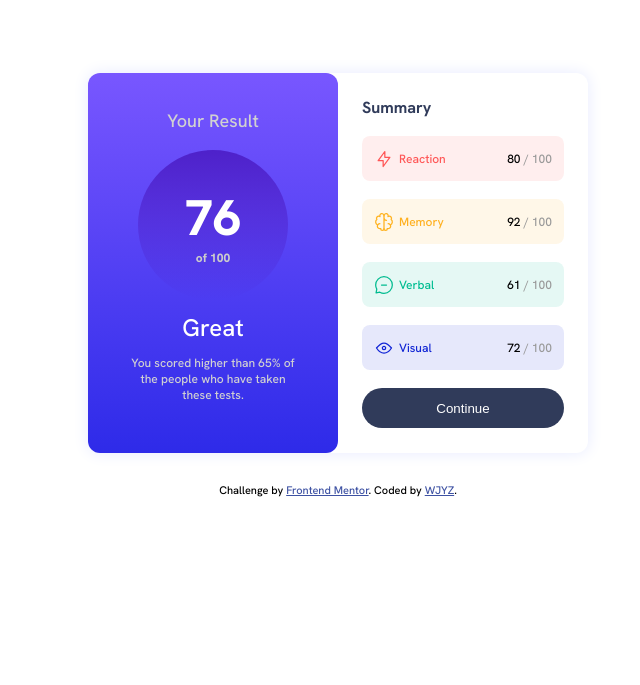
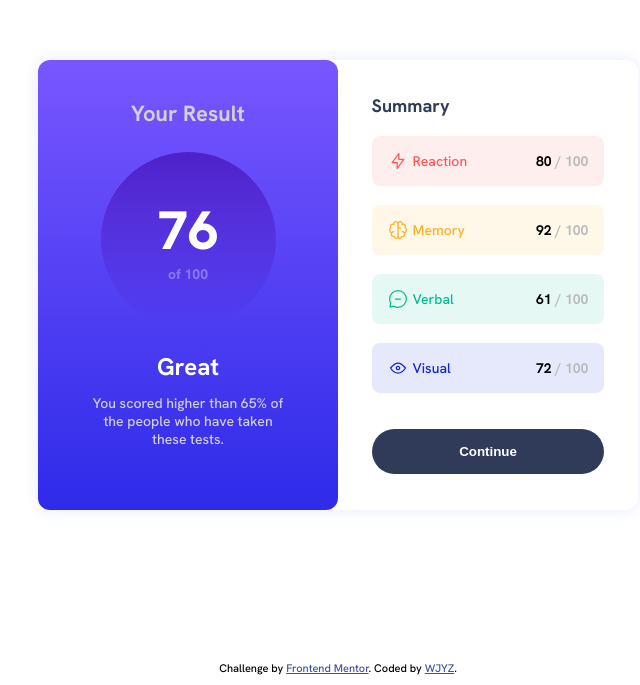
Before and after one commit to g1Ynuj/results-summary.frontendmentor, a plain HTML site: page index.html in a window 1280 px wide. Shown: the part 115-800 px from the top of the page, without its empty margins (302-942 px from the left). Drawn offline with Linux system fonts and the light colour scheme.

Commit message:
button active style

```diff
--- a/styles.css
+++ b/styles.css
@@ -6,7 +6,7 @@ body {
 }
 
 p {
-  font-size: 18px;
+  font-size: 22px;
   font-weight: 500;
 }
 
@@ -20,8 +20,8 @@ p {
 }
 
 .card {
-  width: 500px;
-  height: 380px;
+  width: 600px;
+  height: 450px;
   border-radius: 12px;
   box-shadow: 0 0 15px 1px rgb(234, 237, 255);
   display: flex;
@@ -40,70 +40,76 @@ p {
 }
 
 .left-con {
-  margin-bottom: 20px;
-  padding: 0 40px;
+  padding: 0 3rem;
+  margin-bottom: 2rem;
 }
 
 .result-text {
   color: hsl(0, 0%, 82%);
+  font-weight: 700;
 }
 
 .circle-bg {
-  width: 150px;
-  height: 150px;
+  width: 175px;
+  height: 175px;
   background: linear-gradient(hsla(256, 72%, 46%, 1), hsla(241, 72%, 46%, 0));
   border-radius: 50%;
   display: flex;
   flex-direction: column;
   justify-content: center;
   align-items: center;
-  margin: 12px auto;
+  margin: 1.5rem auto;
 }
 
 .score {
-  font-size: 50px;
+  font-size: 54px;
   font-weight: 800;
 }
 
 .score span {
   display: block;
-  font-size: 12px;
-  color: #ccc;
+  font-size: 14px;
+  opacity: 0.3;
 }
 
 .great-text {
   font-size: 24px;
+  font-weight: 700;
   margin: 0;
 }
 
 .description {
   color: hsl(0, 0%, 82%);
-  font-size: 12px;
+  font-size: 14px;
   margin-top: 12px;
 }
 
 .right {
   width: 50%;
 }
+
 .right-con {
-  padding: 24px;
+  padding: 2.1rem;
 }
+
 .right-con .title {
+  font-size: 18px;
   color: hsl(224, 30%, 27%);
   font-weight: 700;
 }
+
 .pill {
-  height: 45px;
+  height: 50px;
   display: flex;
   justify-content: space-between;
   align-items: center;
   border-radius: 8px;
-  margin: 18px 0;
-  padding: 0 12px;
+  margin: 1.2rem 0;
+  padding: 0 1rem;
 }
 
 .text {
-  font-size: 12px;
+  font-size: 14px;
   display: flex;
   justify-content: center;
   align-items: center;
@@ -126,26 +132,40 @@ p {
   color: hsl(234, 85%, 45%);
   background-color: hsla(234, 85%, 45%, 0.1);
 }
+
 .pill-score {
-  font-size: 12px;
+  font-size: 14px;
   color: #000;
+  font-weight: 700;
 }
+
 .pill-score span {
-  color: #999;
+  color: #bbb;
 }
+
 .right-con button {
   width: 100%;
-  height: 40px;
+  height: 45px;
   border: none;
   border-radius: 24px;
+  font-weight: 700;
   color: #fff;
   cursor: pointer;
   background-color: hsl(224, 30%, 27%);
+  margin-top: 1rem;
 }
+
+.right-con button:hover {
+  background: linear-gradient(hsl(252, 100%, 67%), hsl(241, 81%, 54%));
+}
+
 .attribution {
   font-size: 11px;
   text-align: center;
+  position: absolute;
+  bottom: 10px;
 }
+
 .attribution a {
   color: hsl(228, 45%, 44%);
 }
```
